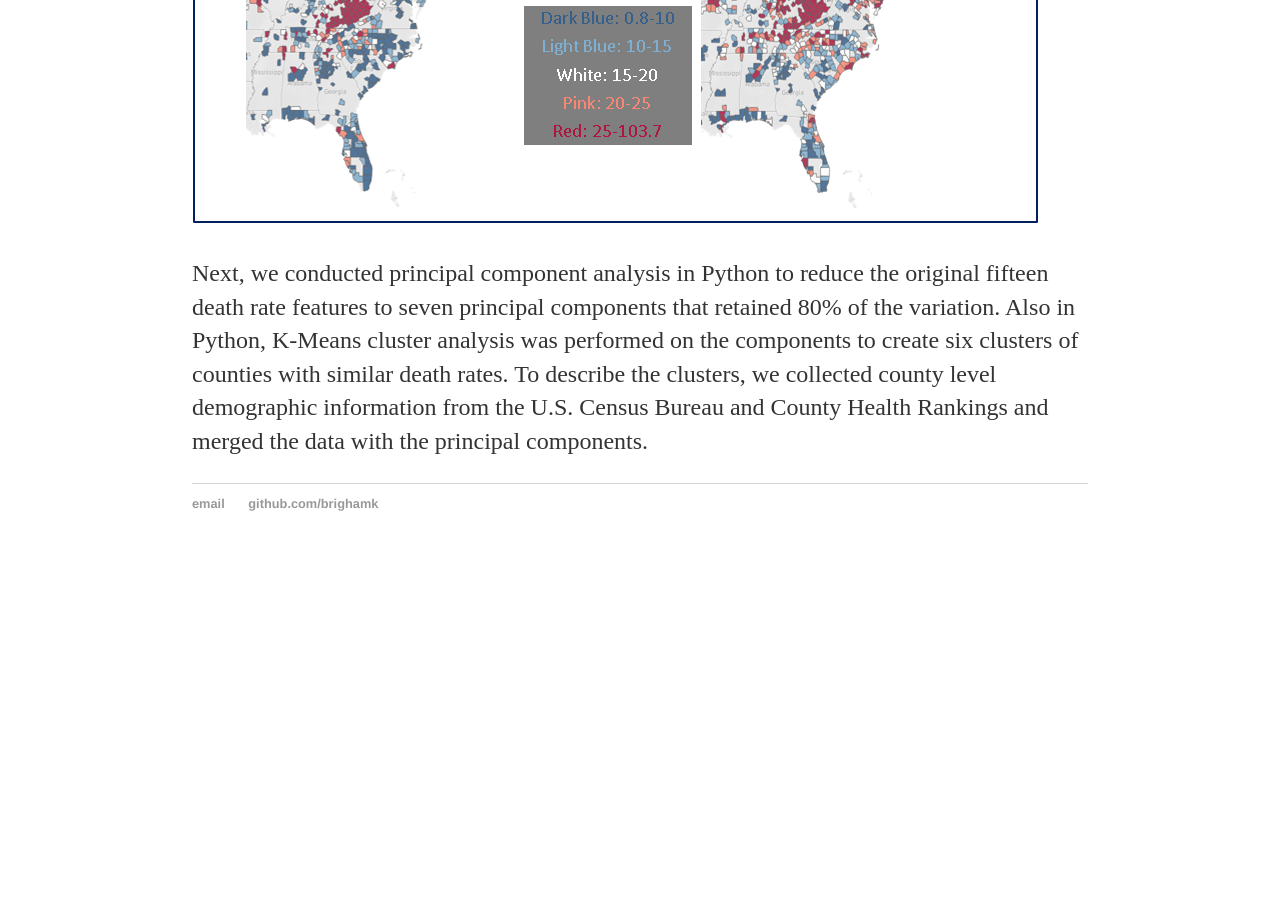
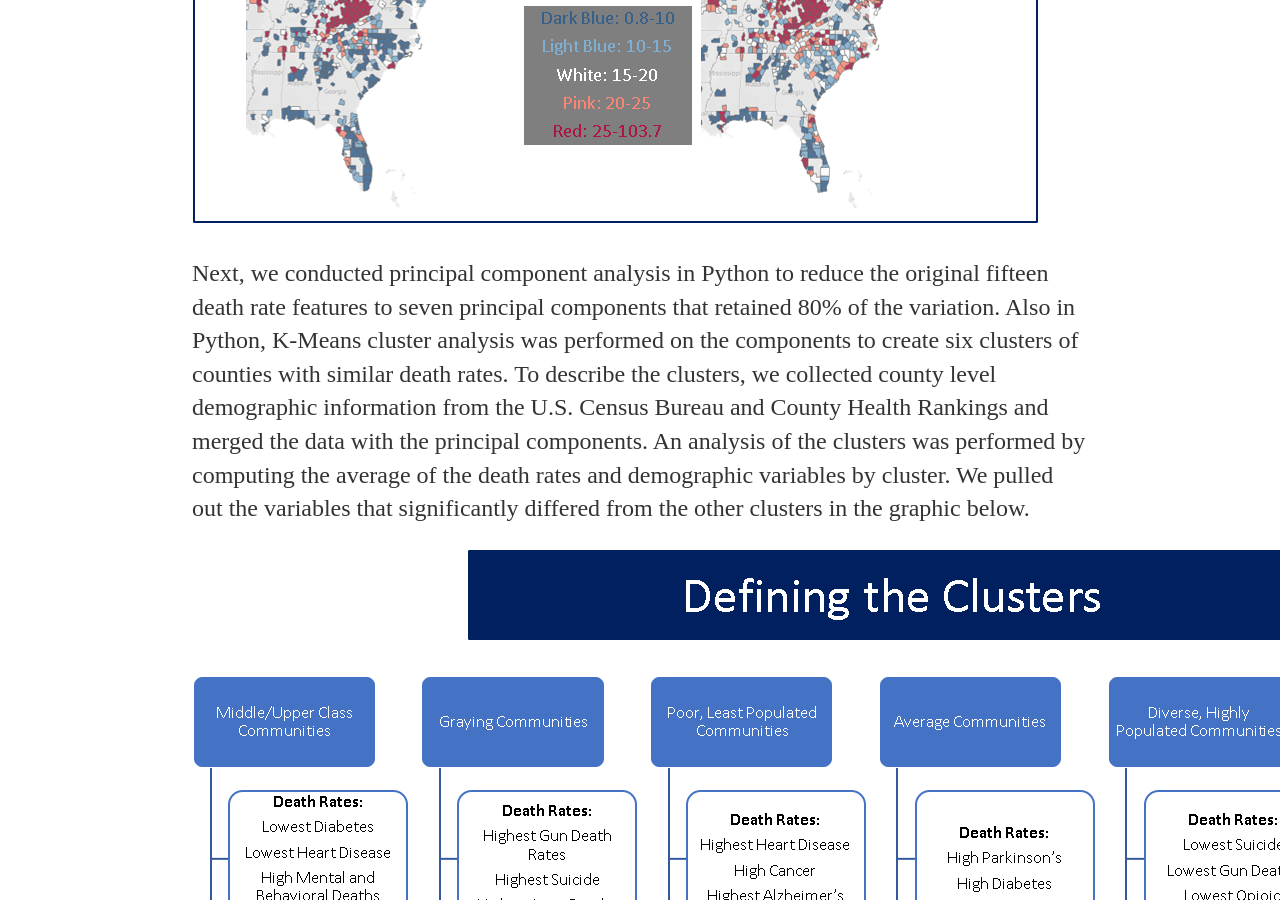
Before and after one commit to brighamk/brighamk.github.io, a Jekyll site: the page built from _posts/2019-10-31-first-post.md, in a window 1280 px wide and 900 px high, scrolled down 1655 px. Built offline with Jekyll 4.4.1, drawn with Linux system fonts in a browser that asks for light colours; before the commit the page ends 2226 px from its top, so only the background shows below that.

Commit message:
Update 2019-10-31-first-post.md

```diff
--- a/_posts/2019-10-31-first-post.md
+++ b/_posts/2019-10-31-first-post.md
@@ -13,4 +13,6 @@ date: 2019-10-31
 ![Image](https://github.com/brighamk/brighamk.github.io/blob/master/images/Picture4.png?raw=true)
 
   Next, we conducted principal component analysis in Python to reduce the original fifteen death rate features to seven principal components that retained 80% of the variation. Also in Python, K-Means cluster analysis was performed on the components to create six clusters of counties with similar death rates. To describe the clusters, we collected county level
-demographic information from the U.S. Census Bureau and County Health Rankings and merged the data with the principal components.
+demographic information from the U.S. Census Bureau and County Health Rankings and merged the data with the principal components. An analysis of the clusters was performed by computing the average of the death rates and demographic variables by cluster. We pulled out the variables that significantly differed from the other clusters in the graphic below.
+
+![Image](https://github.com/brighamk/brighamk.github.io/blob/master/images/Picture5.png?raw=true)
```
